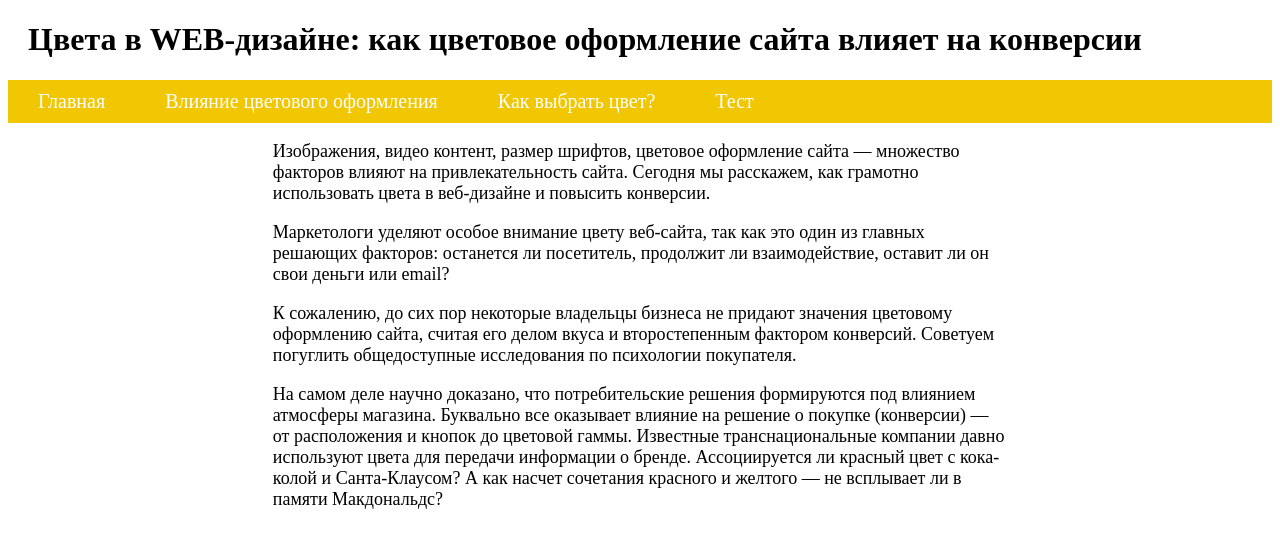
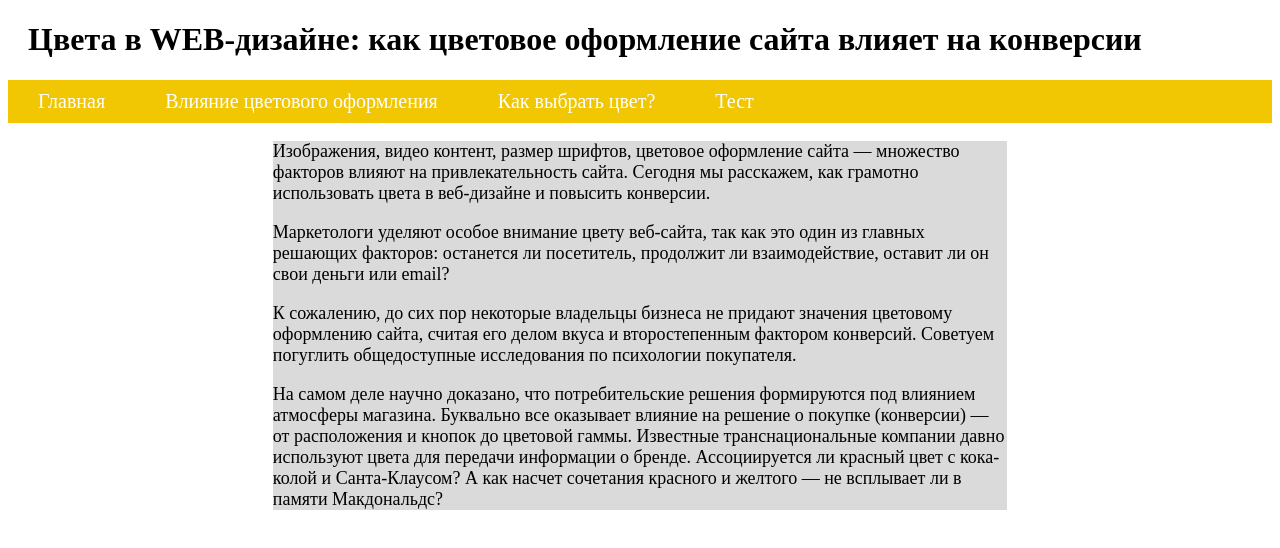
Before and after one commit to Danila-A/webDesign, a plain HTML site: page index.html in a window 1280 px wide. Drawn offline with Linux system fonts and the light colour scheme.

Commit message:
I did some shit again

```diff
--- a/src/style.css
+++ b/src/style.css
@@ -21,7 +21,6 @@
 }
 .menu__link:hover {
     background-color: rgb(255, 217, 50);
-
 }
 .title,
 .main {
@@ -34,6 +33,7 @@
 .container {
     margin: 0 auto;
     width: 60%;
+    background-color: rgb(218, 218, 218);
 }
 #result {
     padding-top: 20px;
```
